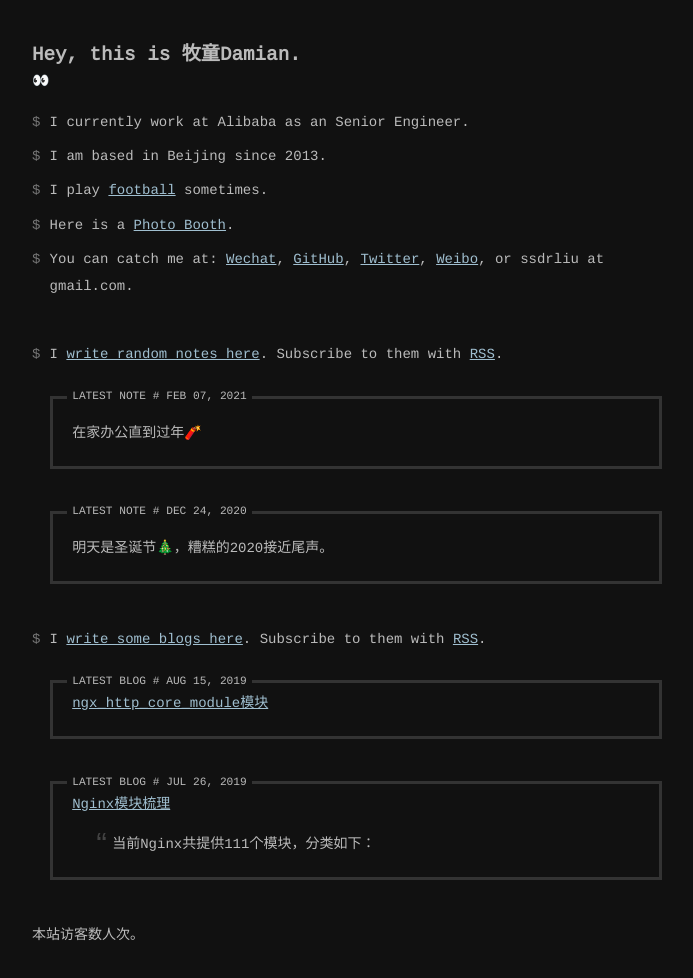
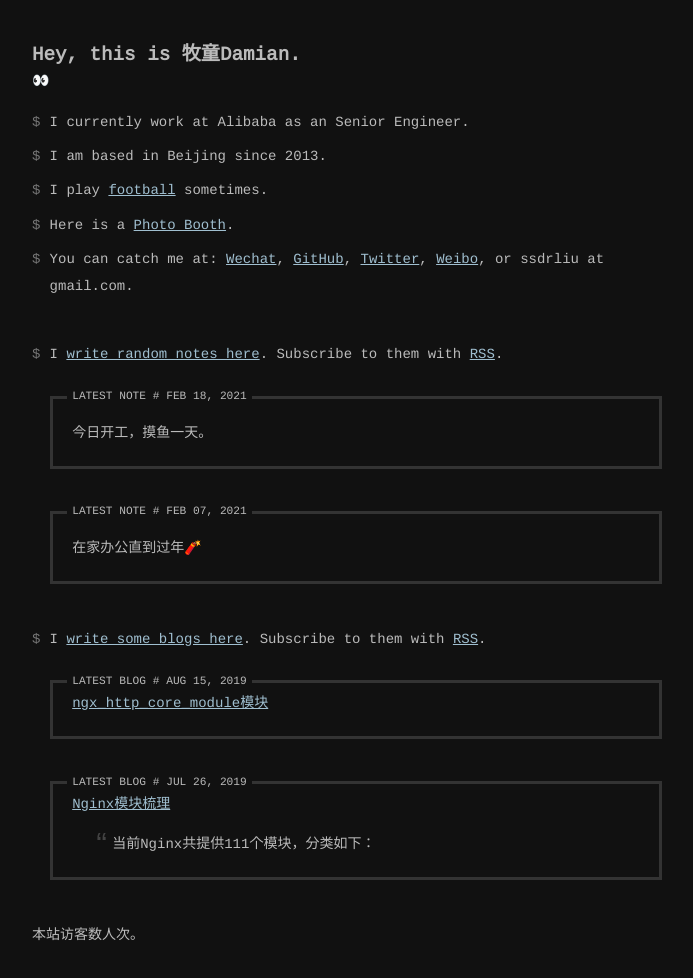
Before and after one commit to ssdr/site, a Jekyll site: the page built from index.html, in a window 1280 px wide. Shown: the whole page, without its empty margins (293-986 px from the left). Built offline with Jekyll 4.4.1, drawn with Linux system fonts in a browser that asks for light colours; comment, search, counter and statistics services are not loaded.

Commit message:
📝 Update an entry via micropub

```diff
--- a/_data/notes.yml
+++ b/_data/notes.yml
@@ -1,3 +1,7 @@
+- date: 2021/02/18 08:08
+  content: |
+    今日开工，摸鱼一天。
+
 - date: 2021/02/07 03:54
   content: |
     在家办公直到过年🧨
```
